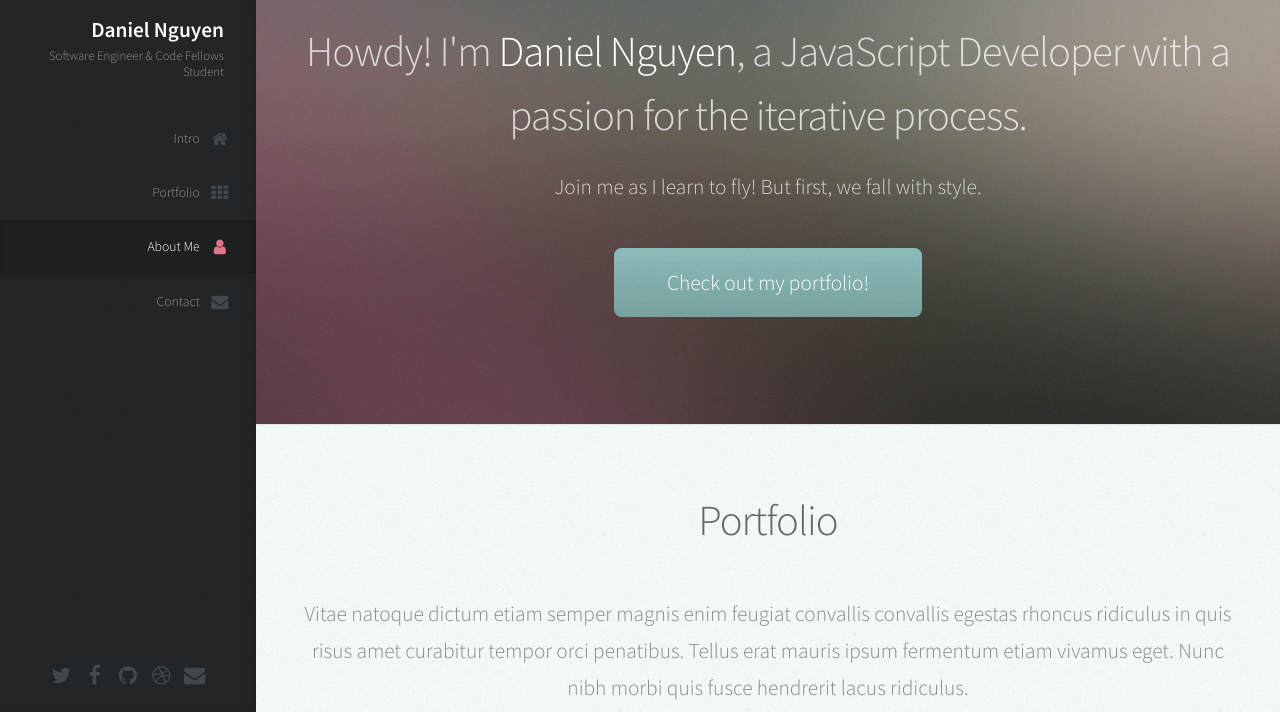
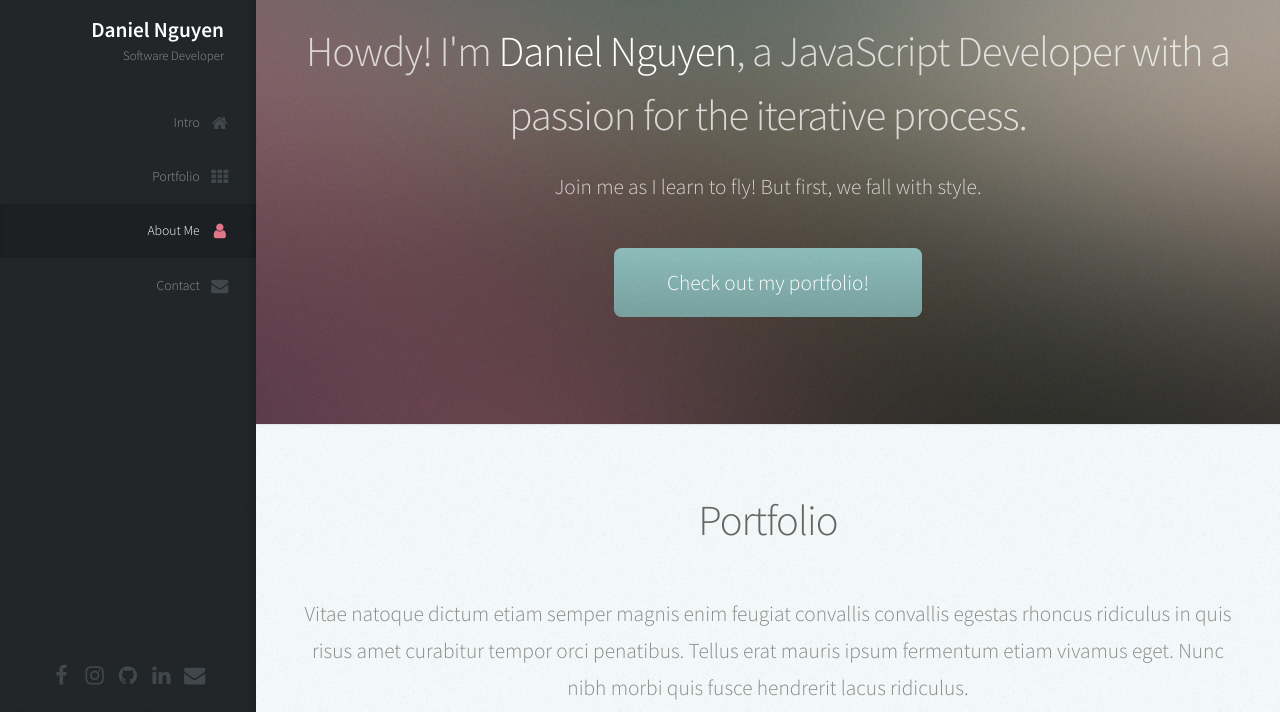
Before and after one commit to danwin007/portfolio, a website: page public/index.html in a window 1280 px wide. Shown: the part 88-800 px from the top of the page. Drawn offline with Linux system fonts and the light colour scheme.

Commit message:
updated social icons and links

```diff
--- a/public/index.html
+++ b/public/index.html
@@ -25,7 +25,7 @@
 						<div id="logo">
 							<span class="image avatar48"><img src="images/avatar.jpg" alt="" /></span>
 							<h1 id="title">Daniel Nguyen</h1>
-							<p>Software Engineer & Code Fellows Student
+							<p>Software Developer
 							</p>
 						</div>
 
@@ -45,11 +45,11 @@
 
 					<!-- Social Icons -->
 						<ul class="icons">
-							<li><a href="#" class="icon fa-twitter"><span class="label">Twitter</span></a></li>
-							<li><a href="#" class="icon fa-facebook"><span class="label">Facebook</span></a></li>
-							<li><a href="#" class="icon fa-github"><span class="label">Github</span></a></li>
-							<li><a href="#" class="icon fa-dribbble"><span class="label">Dribbble</span></a></li>
-							<li><a href="#" class="icon fa-envelope"><span class="label">Email</span></a></li>
+							<li><a href="https://www.facebook.com/dannevernguyens" class="icon fa-facebook"><span class="label">Facebook</span></a></li>
+							<li><a href="https://www.instagram.com/dannevernguyens/?hl=en" class="icon fa-instagram"><span class="label">Instagram</span></a></li>
+							<li><a href="https://github.com/danwin007" class="icon fa-github"><span class="label">Github</span></a></li>
+							<li><a href="https://www.linkedin.com/in/danielknguyen/" class="icon fa-linkedin"><span class="label">Linked In</span></a></li>
+							<li><a href="mailto:danguyenuw@gmail.com" class="icon fa-envelope"><span class="label">Email</span></a></li>
 						</ul>
 
 				</div>
```
Also changed, not shown: 2 other files.
